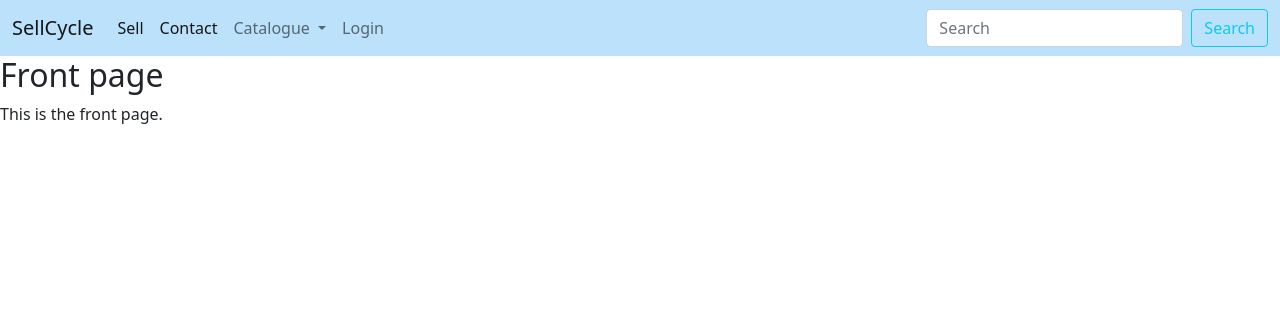
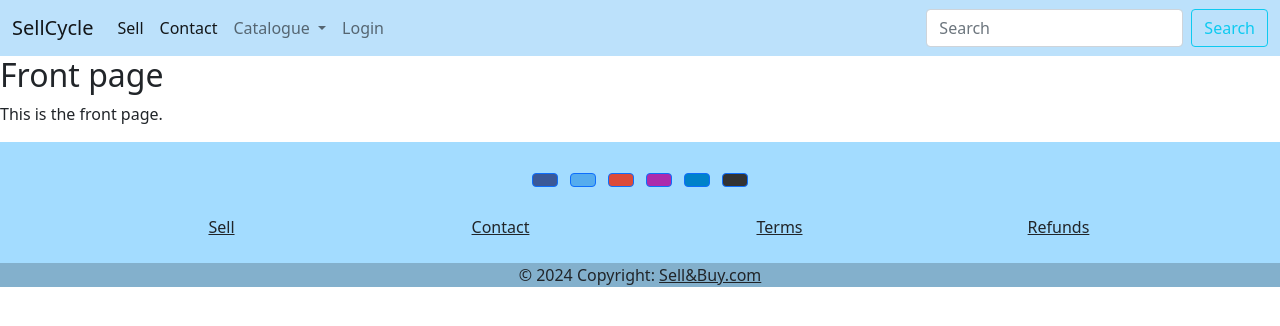
Before and after one commit to Esty-8/sell-cycle, a Django app: page / in a window 1280 px wide. Shown: the top 326 px of the page. Run offline with Django 4.2, Linux system fonts and the light colour scheme.

Commit message:
added the footer and the links

```diff
--- a/sell/templates/sell/foundation.html
+++ b/sell/templates/sell/foundation.html
@@ -51,6 +51,92 @@
     {% block content %}
     {% endblock %}
 
+  <!-- Footer -->
+<footer class=" text-center " style="background-color:#a3dcff;">
+    <!-- Grid container -->
+    <div class="container p-4">
 
+      <!-- Section: Social media -->
+      <section class="mb-4">
+        <!-- Facebook -->
+        <a class="btn btn-primary btn-floating m-1" style="background-color: #3b5998" href="#!" role="button"><i class="fab fa-facebook-f"></i></a>
+
+        <!-- Twitter -->
+        <a class="btn btn-primary btn-floating m-1" style="background-color: #55acee" href="#!" role="button"><i class="fab fa-twitter"></i></a>
+
+        <!-- Google -->
+        <a class="btn btn-primary btn-floating m-1" style="background-color: #dd4b39" href="#!" role="button"><i class="fab fa-google"></i></a>
+
+        <!-- Instagram -->
+        <a class="btn btn-primary btn-floating m-1" style="background-color: #ac2bac" href="#!" role="button"><i class="fab fa-instagram"></i></a>
+
+        <!-- Linkedin -->
+        <a class="btn btn-primary btn-floating m-1" style="background-color: #0082ca" href="#!" role="button"><i class="fab fa-linkedin-in"></i></a>
+        <!-- Github -->
+        <a class="btn btn-primary btn-floating m-1" style="background-color: #333333" href="#!" role="button"><i class="fab fa-github"></i></a>
+      </section>
+      <!-- Section: Social media -->
+
+
+
+
+      <!-- Section: Links -->
+      <section class="">
+        <!--Grid row-->
+        <div class="row">
+          <!--Grid column-->
+          <div class="col-lg-3 col-md-6 mb-4 mb-md-0">
+            <ul class="list-unstyled mb-0">
+              <li>
+                <a href="#!" class="text-dark">Sell</a>
+              </li>
+            </ul>
+          </div>
+          <!--Grid column-->
+
+          <!--Grid column-->
+          <div class="col-lg-3 col-md-6 mb-4 mb-md-0">
+            <ul class="list-unstyled mb-0">
+              <li>
+                <a href="#!" class="text-dark">Contact</a>
+              </li>
+            </ul>
+          </div>
+          <!--Grid column-->
+
+          <!--Grid column-->
+          <div class="col-lg-3 col-md-6 mb-4 mb-md-0">
+            <ul class="list-unstyled mb-0">
+              <li>
+                <a href="#!" class="text-dark">Terms</a>
+              </li>
+            </ul>
+          </div>
+          <!--Grid column-->
+
+          <!--Grid column-->
+          <div class="col-lg-3 col-md-6 mb-4 mb-md-0">
+            <ul class="list-unstyled mb-0">
+              <li>
+                <a href="#!" class="text-dark">Refunds</a>
+              </li>
+            </ul>
+          </div>
+          <!--Grid column-->
+        </div>
+        <!--Grid row-->
+      </section>
+      <!-- Section: Links -->
+
+    </div>
+    <!-- Grid container -->
+
+    <!-- Copyright -->
+    <div class="text-center p-0" style="background-color: rgba(0, 0, 0, 0.2)">
+      © 2024 Copyright:
+      <a class="text-dark" href="https://mdbootstrap.com/">Sell&Buy.com</a>
+    </div>
+    <!-- Copyright -->
+  </footer>
   </body>
 </html>
```
